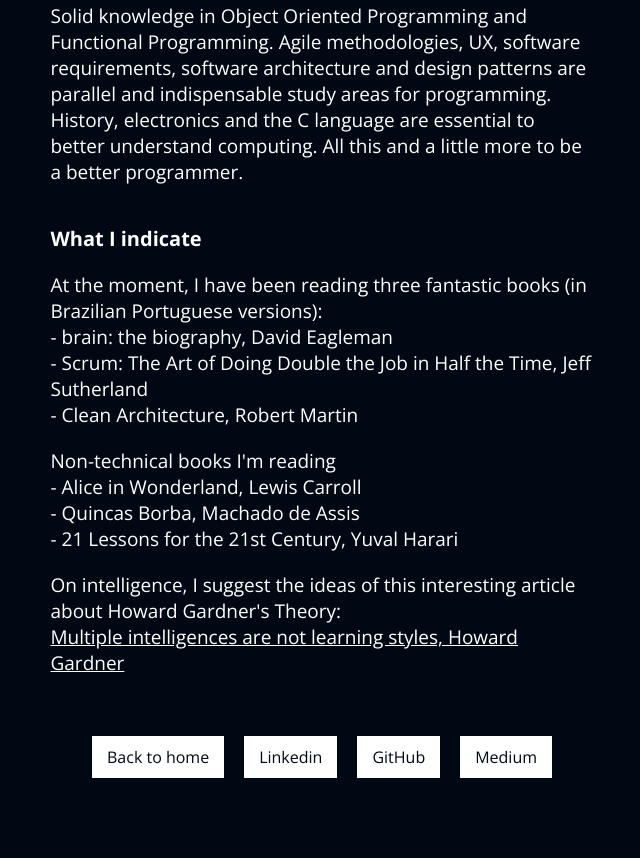
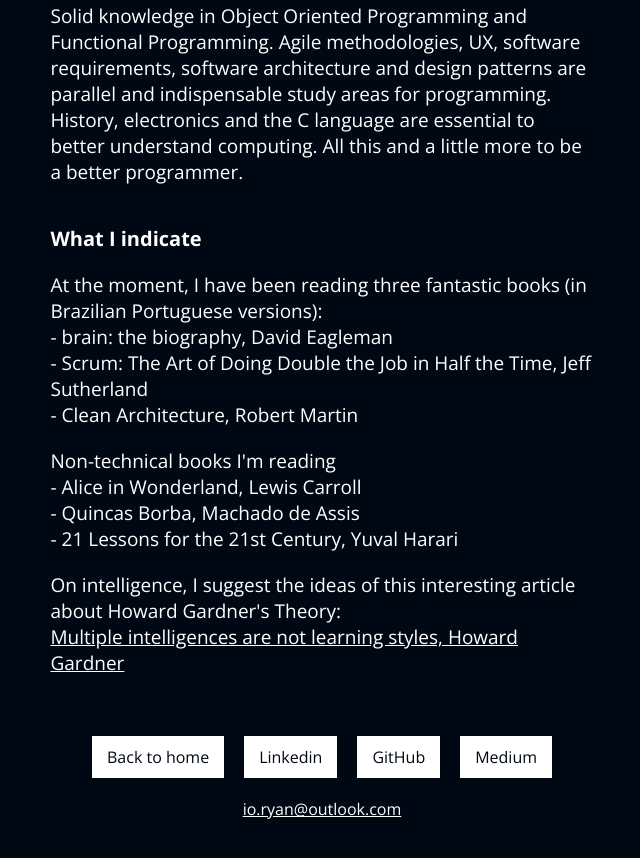
Before and after one commit to ryanizac/portfolio-v1, a plain HTML site: page about.html in a window 1280 px wide. Shown: the part 1650-2508 px from the top of the page, without its empty margins (318-958 px from the left). Drawn offline with Linux system fonts and the light colour scheme.

Commit message:
updated footer and added email

```diff
--- a/about.html
+++ b/about.html
@@ -114,6 +114,7 @@
             <a href="https://www.linkedin.com/in/ryanizac/" class="linkRedirect">Linkedin</a>
             <a href="https://github.com/ryanizac" class="linkRedirect">GitHub</a>
             <a href="https://medium.com/@ryanizac" class="linkRedirect">Medium</a>
+            <a href="mailto:io.ryan@outlook.com">io.ryan@outlook.com</a>
         </footer>
     </div>
 </body>
--- a/styles/about.css
+++ b/styles/about.css
@@ -67,16 +67,3 @@
 .thought p {
     font-family: openSans;
 }
-
-/* footer */
-footer {
-    display: flex;
-    flex-wrap: wrap;
-    justify-content: center;
-    align-items: center;
-    gap: 20px;
-}
-
-footer>* {
-    font-size: 16px;
-}
--- a/styles/global.css
+++ b/styles/global.css
@@ -199,3 +199,16 @@
     }
 
 }
+
+/* footer */
+footer {
+    display: flex;
+    flex-wrap: wrap;
+    justify-content: center;
+    align-items: center;
+    gap: 20px;
+}
+
+footer>* {
+    font-size: 16px;
+}
```
Also changed, not shown: index.html (+3 -0 lines).
